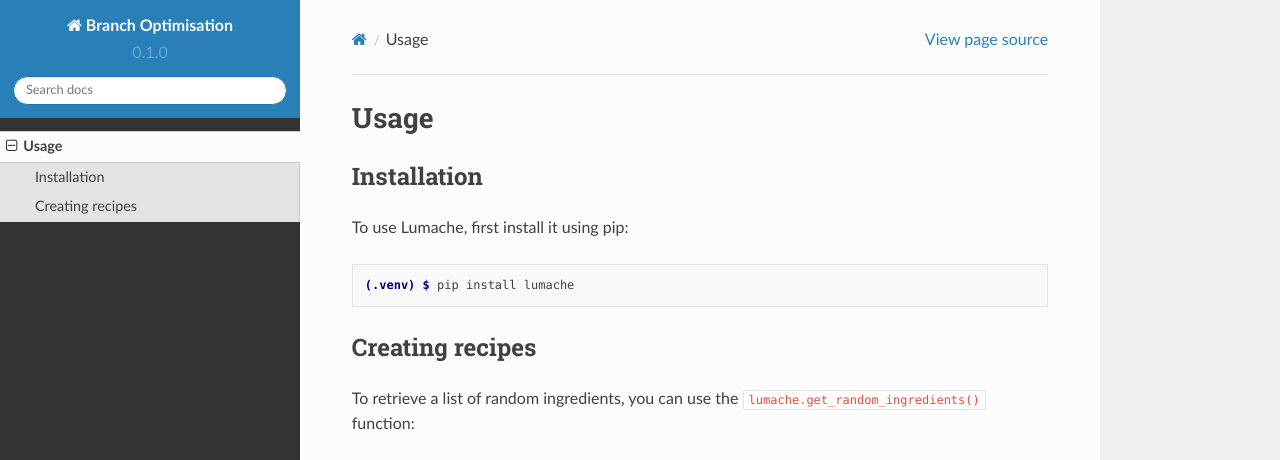
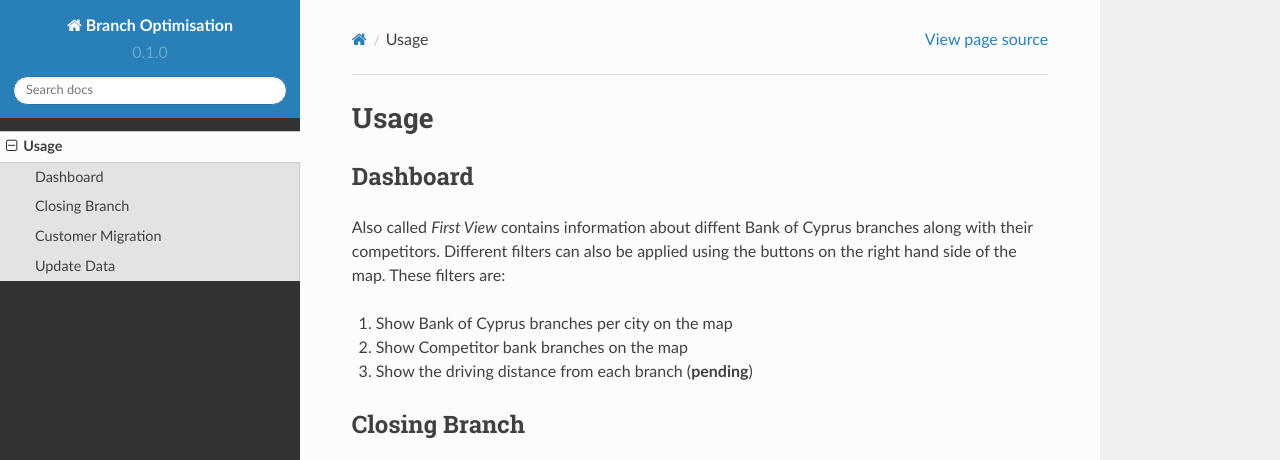
Before and after one commit to CharalambosIoannou/BranchOptimisation, a Sphinx documentation site: the page built from docs/source/usage.rst, in a window 1280 px wide and 1095 px high. Shown: the top 460 px of the window. Built offline with Sphinx 7.4.7 and the Read the Docs theme 2.0.0, drawn with Linux system fonts in a browser that asks for light colours; some of the changed text lies outside the part shown; grey boxes are pictures that could not be loaded.

Commit message:
Update usage.rst

```diff
--- a/docs/source/usage.rst
+++ b/docs/source/usage.rst
@@ -1,33 +1,32 @@
 Usage
 =====
 
-.. _installation:
+.. _dashboard:
 
-Installation
+Dashboard
 ------------
 
-To use Lumache, first install it using pip:
+Also called `First View` contains information about diffent Bank of Cyprus branches along with their competitors.
+Different filters can also be applied using the buttons on the right hand side of the map. These filters are:
 
-.. code-block:: console
+1) Show Bank of Cyprus branches per city on the map
+2) Show Competitor bank branches on the map
+3) Show the driving distance from each branch (**pending**)
 
-   (.venv) $ pip install lumache
 
-Creating recipes
+Closing Branch
 ----------------
 
-To retrieve a list of random ingredients,
-you can use the ``lumache.get_random_ingredients()`` function:
+test
 
-.. autofunction:: lumache.get_random_ingredients
 
-The ``kind`` parameter should be either ``"meat"``, ``"fish"``,
-or ``"veggies"``. Otherwise, :py:func:`lumache.get_random_ingredients`
-will raise an exception.
+Customer Migration
+----------------
 
-.. autoexception:: lumache.InvalidKindError
+test
 
-For example:
 
->>> import lumache
->>> lumache.get_random_ingredients()
-['shells', 'gorgonzola', 'parsley']
+Update Data
+----------------
+
+test
```
